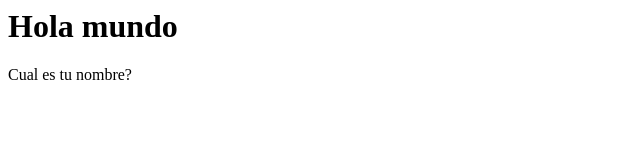
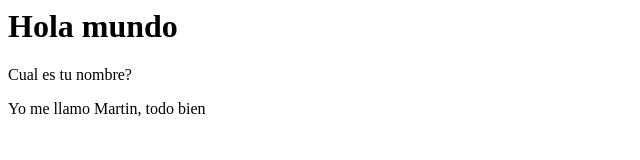
Before and after one commit to De1t4/Pruebas, a plain HTML site: page index.html in a window 1280 px wide. Shown: the whole page, without its empty margins (0-640 px from the left). Drawn offline with Linux system fonts and the light colour scheme.

Commit message:
new question

```diff
--- a/index.html
+++ b/index.html
@@ -1,2 +1,3 @@
 <h1>Hola mundo</h1>
 <p>Cual es tu nombre?</p>
+<p>Yo me llamo Martin, todo bien<p>
```
